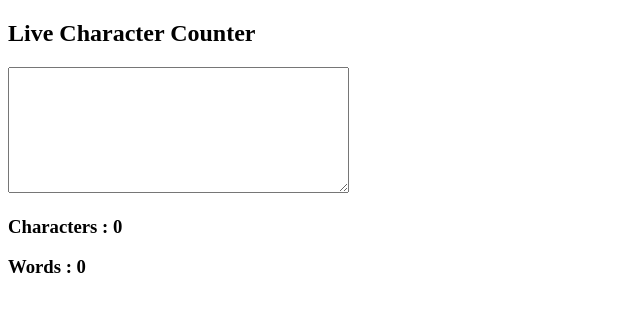
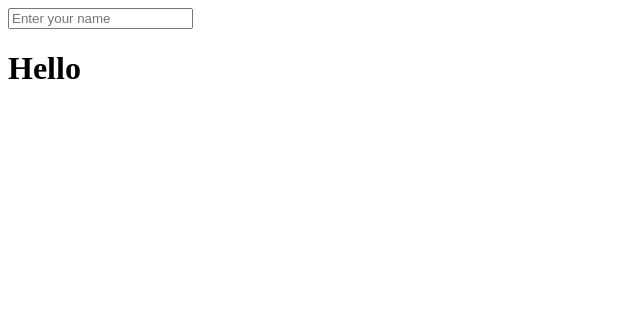
Before and after one commit to santhavi/react-tasks, a React (Vite) app: page / in a window 1280 px wide. Shown: the top 312 px of the page, without its empty margins (0-640 px from the left). Built offline with nearby package versions, Linux system fonts and the light colour scheme.

Commit message:
Added Task 2 - Name Display

```diff
--- a/src/App.jsx
+++ b/src/App.jsx
@@ -1,22 +1,20 @@
-import { useState } from "react";
+import './App.css'
+import { useState } from 'react'
 
 function App() {
-  const [text, setText] = useState("");
+  const [name, setName] = useState("");
 
   return (
-    <div>
-      <h2>Live Character Counter</h2>
+    <>
+      <input
+        type="text"
+        placeholder="Enter your name"
+        value={name}
+        onChange={(e) => setName(e.target.value)}
+      />
 
-      <textarea
-        rows="8"
-        cols="40"
-        value={text}
-        onChange={(e) => setText(e.target.value)}
-      ></textarea>
-
-      <h3>Characters : {text.length}</h3>
-      <h3>Words : {text === "" ? 0 : text.split(" ").length}</h3>
-    </div>
+      <h1>Hello {name}</h1>
+    </>
   );
 }
 
```
